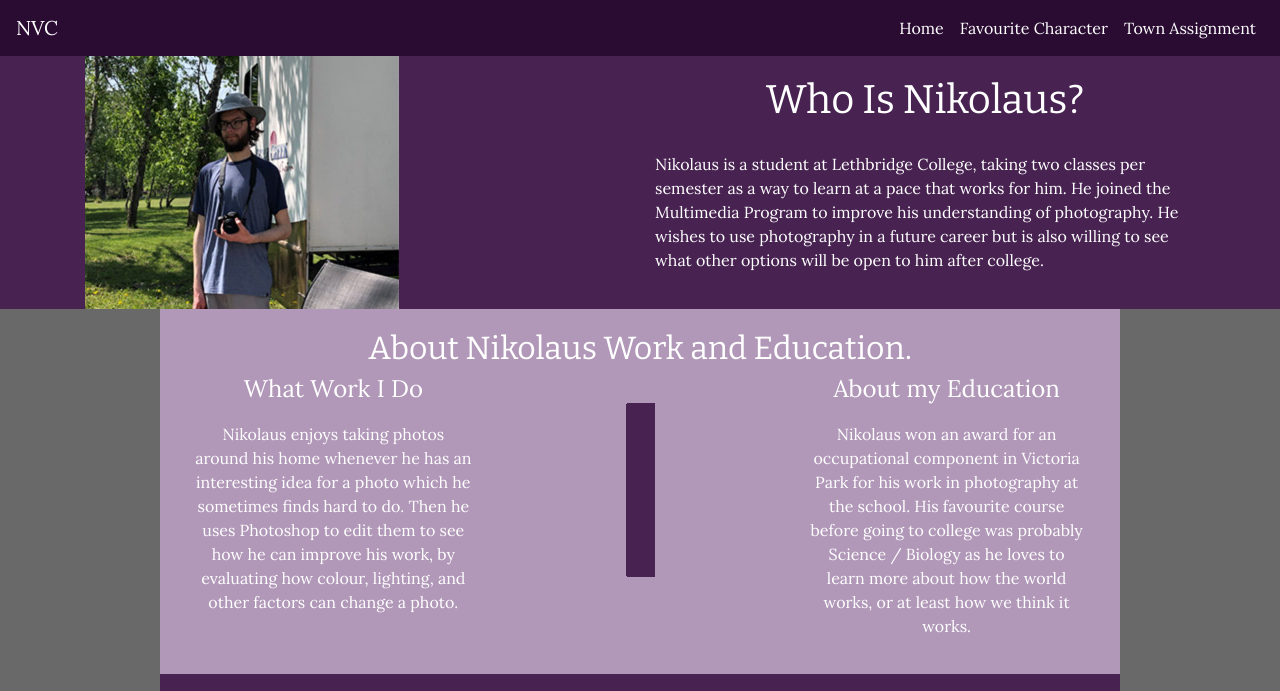
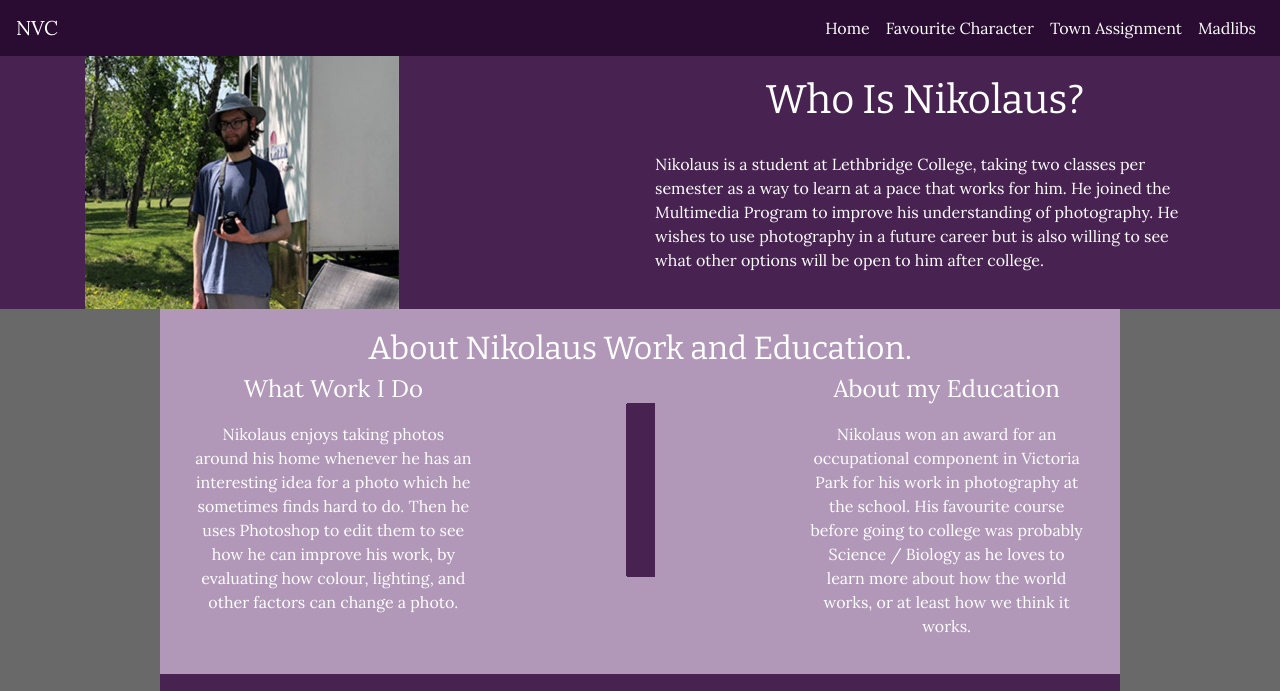
Before and after one commit to Nikolaus23/Scripting_N, a plain HTML site: page index.html in a window 1280 px wide. Shown: the top 691 px of the page. Drawn offline with nearby package versions, Linux system fonts and the light colour scheme.

Commit message:
Add files via upload

```diff
--- a/index.html
+++ b/index.html
@@ -46,6 +46,9 @@
             </li>
             <li class="nav-item">
               <a class="nav-link text-white" href="mySite/index.html">Town Assignment</a>
+            </li>
+            <li class="nav-item">
+              <a class="nav-link text-white" href="2_My_Site/index.html">Madlibs</a>
             </li>
           </ul>
         </div>
```
